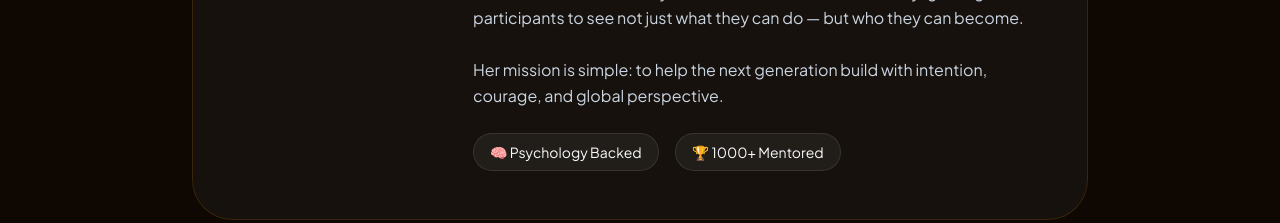
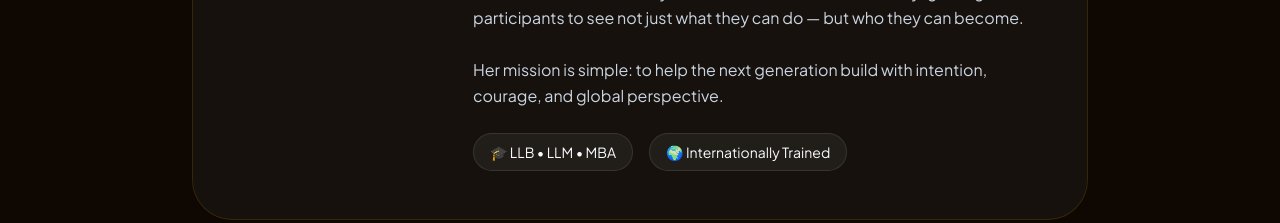
Before and after one commit to bethebrand2000-dot/arkstorie-landing, a plain HTML site: page index.html in a window 1280 px wide. Shown: the part 3620-3843 px from the top of the page. Drawn offline with nearby package versions, Linux system fonts and the light colour scheme; animation ran at ten frames a second.

Commit message:
Update index.html

```diff
--- a/index.html
+++ b/index.html
@@ -352,9 +352,9 @@
   Her mission is simple: to help the next generation build with intention, courage, and global perspective.
 </p>
           <div class="flex flex-wrap justify-center md:justify-start gap-4">
-            <span class="px-4 py-2 rounded-full bg-white/5 text-sm border border-white/10">🧠 Psychology Backed</span>
-            <span class="px-4 py-2 rounded-full bg-white/5 text-sm border border-white/10">🏆 1000+ Mentored</span>
-          </div>
+  <span class="px-4 py-2 rounded-full bg-white/5 text-sm border border-white/10">🎓 LLB • LLM • MBA</span>
+  <span class="px-4 py-2 rounded-full bg-white/5 text-sm border border-white/10">🌍 Internationally Trained</span>
+</div>
         </div>
       </div>
     </div>
```
